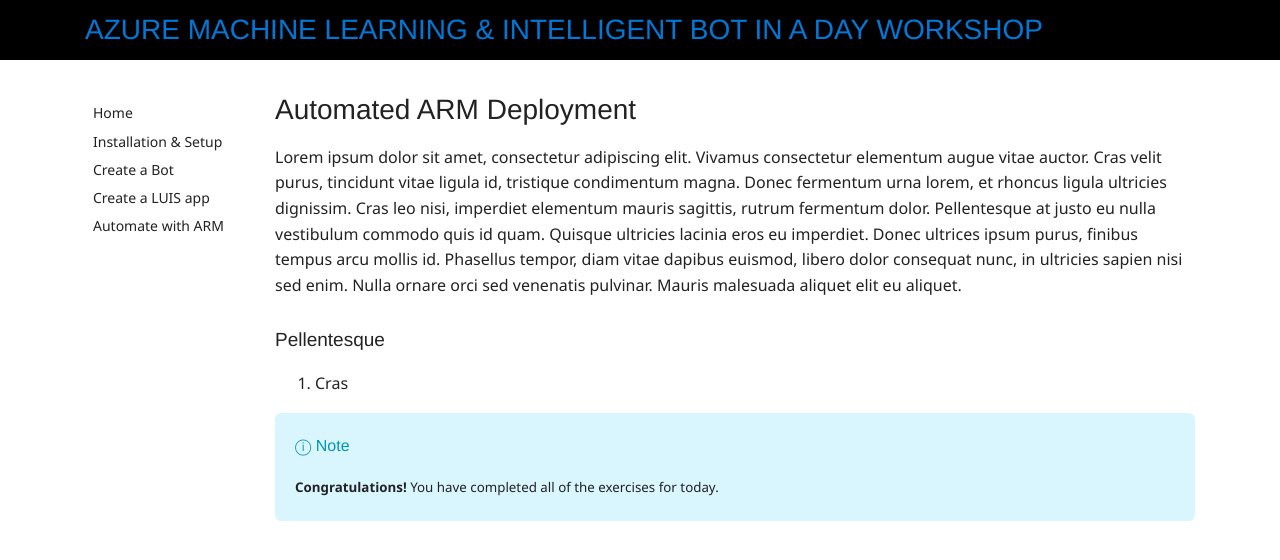
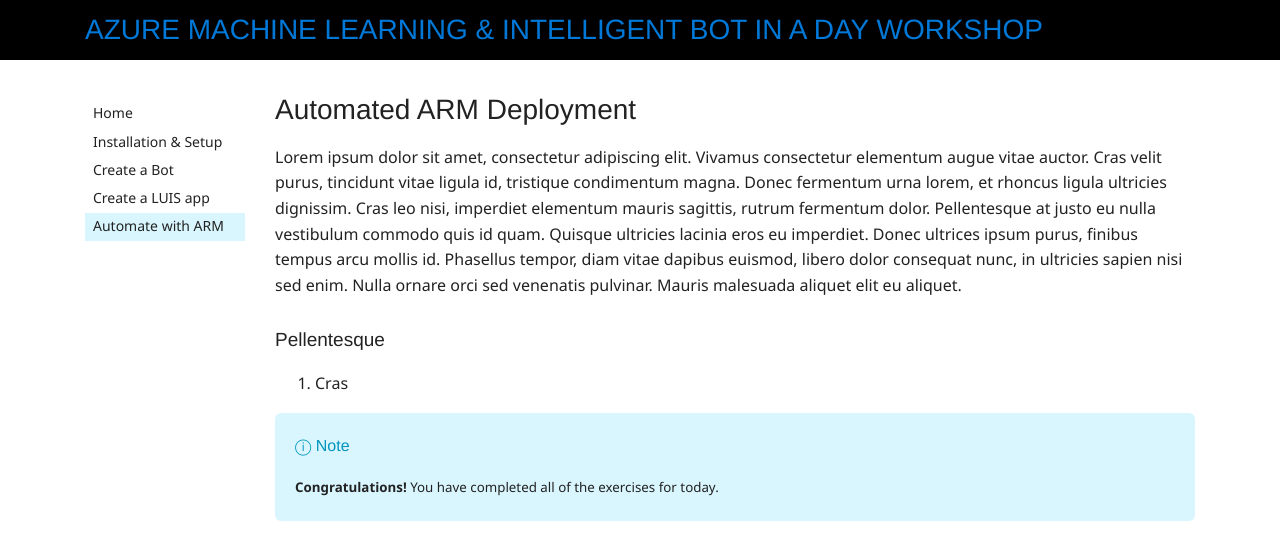
Before and after one commit to scook-valorem/bot-in-a-day, a Jekyll site: the page built from arm.md, in a window 1280 px wide. Shown: the top 560 px of the page. Built offline with Jekyll 4.4.1, drawn with Linux system fonts in a browser that asks for light colours; nearby versions of some CDN libraries.

Commit message:
Update navigation.html

```diff
--- a/_includes/navigation.html
+++ b/_includes/navigation.html
@@ -1,18 +1,18 @@
 <nav class="toc">
     <ul>
-        <li class="{% if page.url == "/index.html" or page.url == "/" %}bg-note{% endif %}">
+        <li class="{% if page.url == "/index.html" or page.url == "/" or page.url == "" %}bg-note{% endif %}">
             <a href="index.html">Home</a>
         </li>
-        <li>
+        <li class="{% if page.url == "/setup.html" %}bg-note{% endif %}">
             <a href="setup.html">Installation &amp; Setup</a>
         </li>
-        <li>
+        <li class="{% if page.url == "/bot.html" %}bg-note{% endif %}">
             <a href="bot.html">Create a Bot</a>
         </li>
-        <li>
+        <li class="{% if page.url == "/luis.html" %}bg-note{% endif %}">
             <a href="luis.html">Create a LUIS app</a>
         </li>
-        <li>
+        <li class="{% if page.url == "/arm.html" %}bg-note{% endif %}">
             <a href="arm.html">Automate with ARM</a>
         </li>
     </ul>
```
